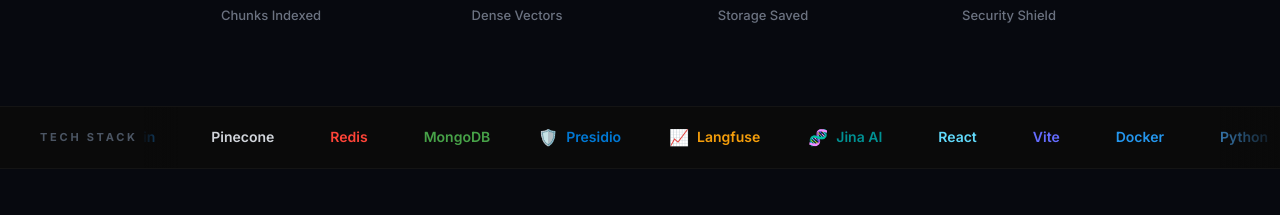
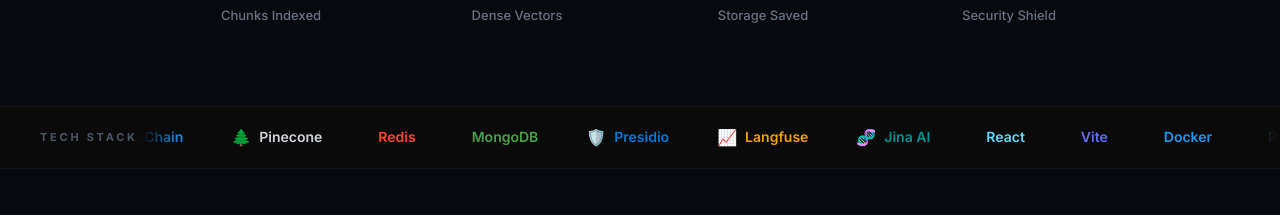
Before and after one commit to Ambuj123-lab/Citizen-Safety-AI-Assistant, a React (Vite) app in the folder frontend/: page /login in a window 1280 px wide. Shown: the part 1731-1946 px from the top of the page. Built offline with nearby package versions, Linux system fonts and the light colour scheme; no server answers; grey boxes are pictures that could not be loaded.

Commit message:
fix(ui): use devicons and stable emojis for marquee to fix broken image rendering

```diff
--- a/frontend/src/pages/Login.jsx
+++ b/frontend/src/pages/Login.jsx
@@ -603,20 +603,20 @@ const Login = () => {
                     <div className="marquee-track">
                         {[...Array(2)].map((_, setIdx) => (
                             [
-                                { name: 'FastAPI', icon: 'https://cdn.simpleicons.org/fastapi/009688', color: '#009688' },
-                                { name: 'LangChain', icon: 'https://cdn.simpleicons.org/langchain/1E88E5', color: '#1E88E5' },
-                                { name: 'Pinecone', icon: 'https://cdn.simpleicons.org/pinecone/D1D5DB', color: '#D1D5DB' },
-                                { name: 'Redis', icon: 'https://cdn.simpleicons.org/redis/FF4438', color: '#FF4438' },
-                                { name: 'MongoDB', icon: 'https://cdn.simpleicons.org/mongodb/47A248', color: '#47A248' },
+                                { name: 'FastAPI', emoji: '⚡', color: '#009688' },
+                                { name: 'LangChain', emoji: '🔗', color: '#1E88E5' },
+                                { name: 'Pinecone', emoji: '🌲', color: '#D1D5DB' },
+                                { name: 'Redis', icon: 'https://cdn.jsdelivr.net/gh/devicons/devicon@latest/icons/redis/redis-original.svg', color: '#FF4438' },
+                                { name: 'MongoDB', icon: 'https://cdn.jsdelivr.net/gh/devicons/devicon@latest/icons/mongodb/mongodb-original.svg', color: '#47A248' },
                                 { name: 'Presidio', emoji: '🛡️', color: '#0078D4' },
                                 { name: 'Langfuse', emoji: '📈', color: '#F59E0B' },
                                 { name: 'Jina AI', emoji: '🧬', color: '#009193' },
-                                { name: 'React', icon: 'https://cdn.simpleicons.org/react/61DAFB', color: '#61DAFB' },
-                                { name: 'Vite', icon: 'https://cdn.simpleicons.org/vite/646CFF', color: '#646CFF' },
-                                { name: 'Docker', icon: 'https://cdn.simpleicons.org/docker/2496ED', color: '#2496ED' },
-                                { name: 'Python', icon: 'https://cdn.simpleicons.org/python/3776AB', color: '#3776AB' },
-                                { name: 'Google Cloud', icon: 'https://cdn.simpleicons.org/googlecloud/4285F4', color: '#4285F4' },
-                                { name: 'Meta Llama', icon: 'https://cdn.simpleicons.org/meta/0668E1', color: '#0668E1' },
+                                { name: 'React', icon: 'https://cdn.jsdelivr.net/gh/devicons/devicon@latest/icons/react/react-original.svg', color: '#61DAFB' },
+                                { name: 'Vite', icon: 'https://cdn.jsdelivr.net/gh/devicons/devicon@latest/icons/vitejs/vitejs-original.svg', color: '#646CFF' },
+                                { name: 'Docker', icon: 'https://cdn.jsdelivr.net/gh/devicons/devicon@latest/icons/docker/docker-original.svg', color: '#2496ED' },
+                                { name: 'Python', icon: 'https://cdn.jsdelivr.net/gh/devicons/devicon@latest/icons/python/python-original.svg', color: '#3776AB' },
+                                { name: 'Google Cloud', icon: 'https://cdn.jsdelivr.net/gh/devicons/devicon@latest/icons/google/google-original.svg', color: '#4285F4' },
+                                { name: 'Meta Llama', emoji: '🦙', color: '#0668E1' },
                             ].map((tech, i) => (
                                 <span className="marquee-item" key={`${setIdx}-${i}`} style={{ color: tech.color }}>
                                     <span className="marquee-icon">
```
